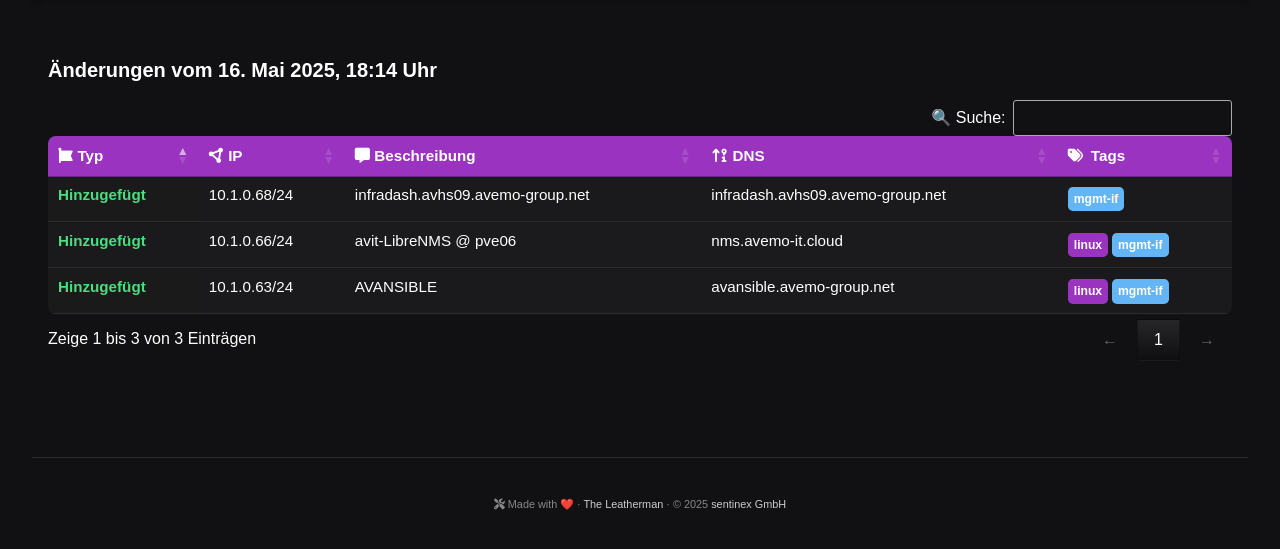
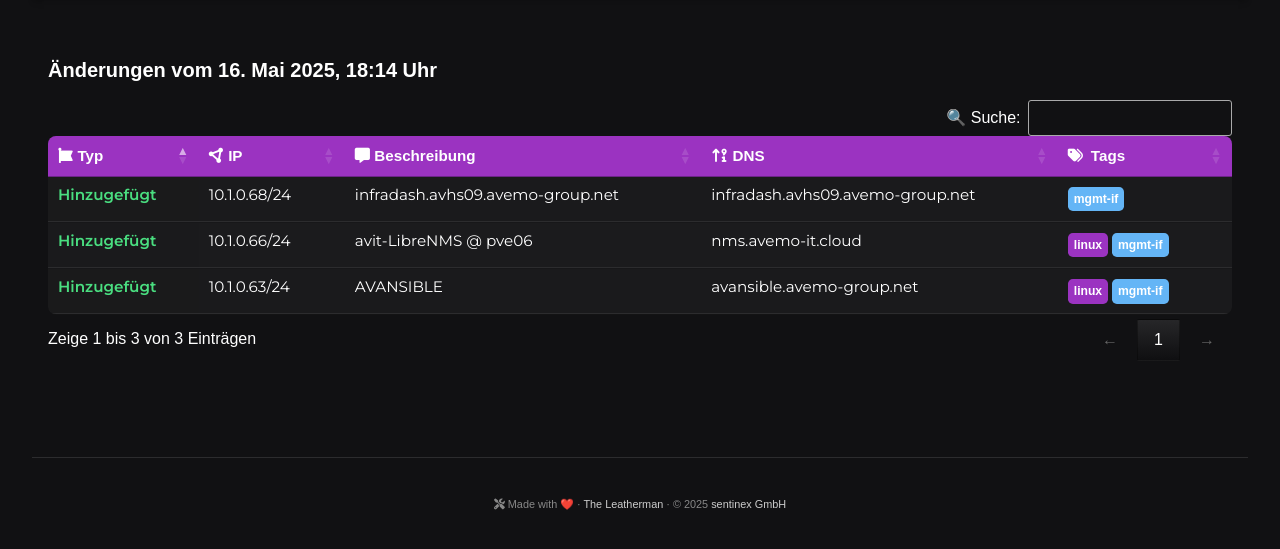
Before and after one commit to Theleatherman/netbox-diff-dashboard, a Flask app: page /diffs in a window 1280 px wide. Shown: the part 144-693 px from the top of the page. Run offline with Flask 3, Linux system fonts and the light colour scheme; data comes from the database, SQL or seed files in the repository; some libraries are stand-ins or nearby versions; some web fonts are replaced.

Commit message:
style changes

```diff
--- a/static/sentinex.css
+++ b/static/sentinex.css
@@ -99,6 +99,7 @@ table.dataTable thead th {
 }
 
 table.dataTable tbody td {
+  font-family: "Montserrat", sans-serif;
   padding: 0.6rem;
   border-bottom: 1px solid #2c2c2e;
   vertical-align: top;
@@ -118,7 +119,7 @@ table.dataTable tbody td {
 }
 
 .dataTables_filter input {
-  font-family: "noka", sans-serif;
+  font-family: "Montserrat", sans-serif;
   background-color: #1b1b1d;
   color: white;
   border: 1px solid #9B33C1;
@@ -157,6 +158,7 @@ table.dataTable tbody td {
 
   .filters select,
   .filters input[type="search"] {
+    font-family: "Montserrat", sans-serif;
     width: 100%;
   }
 
--- a/templates/base.html
+++ b/templates/base.html
@@ -7,6 +7,7 @@
   <script src="https://kit.fontawesome.com/a74e1218e8.js" crossorigin="anonymous"></script>
   <link rel="stylesheet" href="/static/sentinex.css">
   <link rel="stylesheet" href="https://use.typekit.net/rqf4com.css">
+  <link rel="stylesheet" href="https://fonts.googleapis.com/css2?family=Montserrat:wght@400;600&display=swap">
   <link rel="icon" type="image/png" href="{{ url_for('static', filename='apple-icon.png') }}">
   <meta name="viewport" content="width=device-width, initial-scale=1">
 </head>
```
Also changed, not shown: 1 other file.
